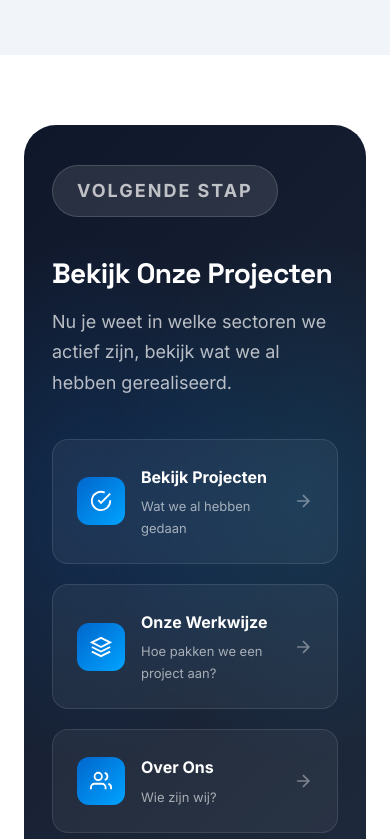
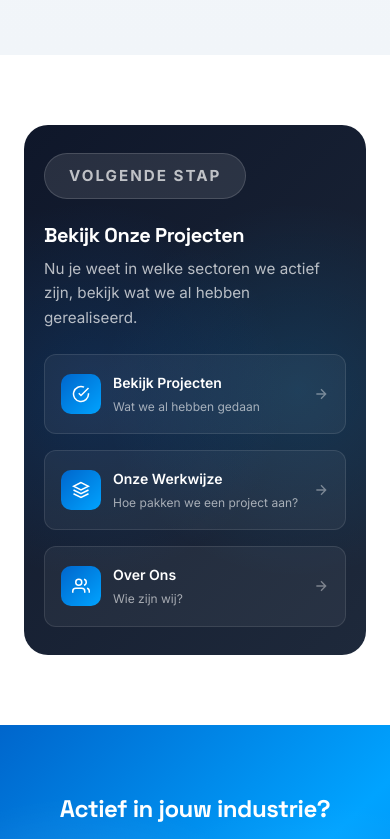
Before and after one commit to Rickvkesteren/aim-robotics, a plain HTML site: page industrieen.html in a window 390 px wide. Shown: the part 5780-6619 px from the top of the page. Drawn offline with Linux system fonts and the light colour scheme.

Commit message:
style: Make journey-card section more compact

```diff
--- a/css/industrieen-new.css
+++ b/css/industrieen-new.css
@@ -607,8 +607,8 @@ body:has(.industrieen-hero) .navbar .hamburger span {
    ============================================ */
 .journey-card {
     background: linear-gradient(135deg, #0f172a 0%, #1e293b 100%);
-    border-radius: 32px;
-    padding: 60px;
+    border-radius: 24px;
+    padding: 40px;
     position: relative;
     overflow: hidden;
 }
@@ -634,24 +634,24 @@ body:has(.industrieen-hero) .navbar .hamburger span {
 }
 
 .journey-card h2 {
-    font-size: clamp(1.75rem, 4vw, 2.5rem);
-    font-weight: 800;
+    font-size: clamp(1.25rem, 3vw, 1.5rem);
+    font-weight: 700;
     color: white;
-    margin-bottom: 16px;
+    margin-bottom: 10px;
 }
 
 .journey-card > .journey-content > p {
-    font-size: 1.125rem;
+    font-size: 0.95rem;
     color: rgba(255, 255, 255, 0.7);
     max-width: 600px;
-    margin-bottom: 40px;
-    line-height: 1.7;
+    margin-bottom: 24px;
+    line-height: 1.6;
 }
 
 .journey-steps {
     display: grid;
     grid-template-columns: repeat(3, 1fr);
-    gap: 20px;
+    gap: 16px;
 }
 
 @media (max-width: 900px) {
@@ -660,18 +660,18 @@ body:has(.industrieen-hero) .navbar .hamburger span {
     }
 
     .journey-card {
-        padding: 40px 28px;
+        padding: 28px 20px;
     }
 }
 
 .journey-step {
     display: flex;
     align-items: center;
-    gap: 16px;
-    padding: 24px;
+    gap: 12px;
+    padding: 16px;
     background: rgba(255, 255, 255, 0.05);
     border: 1px solid rgba(255, 255, 255, 0.1);
-    border-radius: 16px;
+    border-radius: 12px;
     text-decoration: none;
     transition: all 0.3s ease;
 }
@@ -683,10 +683,10 @@ body:has(.industrieen-hero) .navbar .hamburger span {
 }
 
 .step-icon {
-    width: 48px;
-    height: 48px;
+    width: 40px;
+    height: 40px;
     background: linear-gradient(135deg, #0066CC, #00A3FF);
-    border-radius: 12px;
+    border-radius: 10px;
     display: flex;
     align-items: center;
     justify-content: center;
@@ -694,8 +694,8 @@ body:has(.industrieen-hero) .navbar .hamburger span {
 }
 
 .step-icon svg {
-    width: 22px;
-    height: 22px;
+    width: 18px;
+    height: 18px;
     stroke: white;
     stroke-width: 2;
     fill: none;
@@ -704,24 +704,24 @@ body:has(.industrieen-hero) .navbar .hamburger span {
 .step-text {
     display: flex;
     flex-direction: column;
-    gap: 4px;
+    gap: 2px;
     flex: 1;
 }
 
 .step-text strong {
-    font-size: 1rem;
-    font-weight: 700;
+    font-size: 0.875rem;
+    font-weight: 600;
     color: white;
 }
 
 .step-text span {
-    font-size: 0.8125rem;
+    font-size: 0.75rem;
     color: rgba(255, 255, 255, 0.6);
 }
 
 .journey-step .arrow {
-    width: 20px;
-    height: 20px;
+    width: 16px;
+    height: 16px;
     stroke: rgba(255, 255, 255, 0.4);
     stroke-width: 2;
     fill: none;
```
